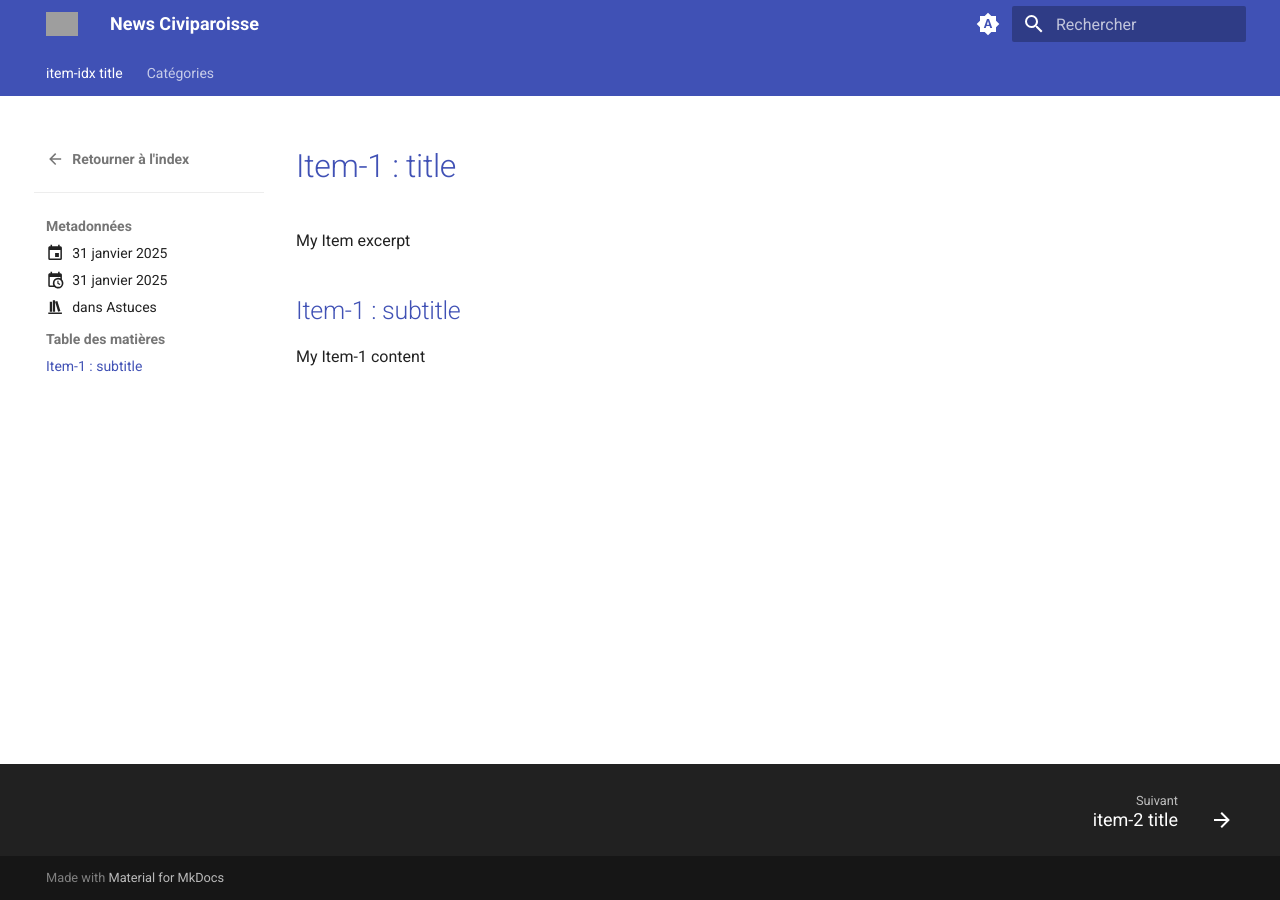
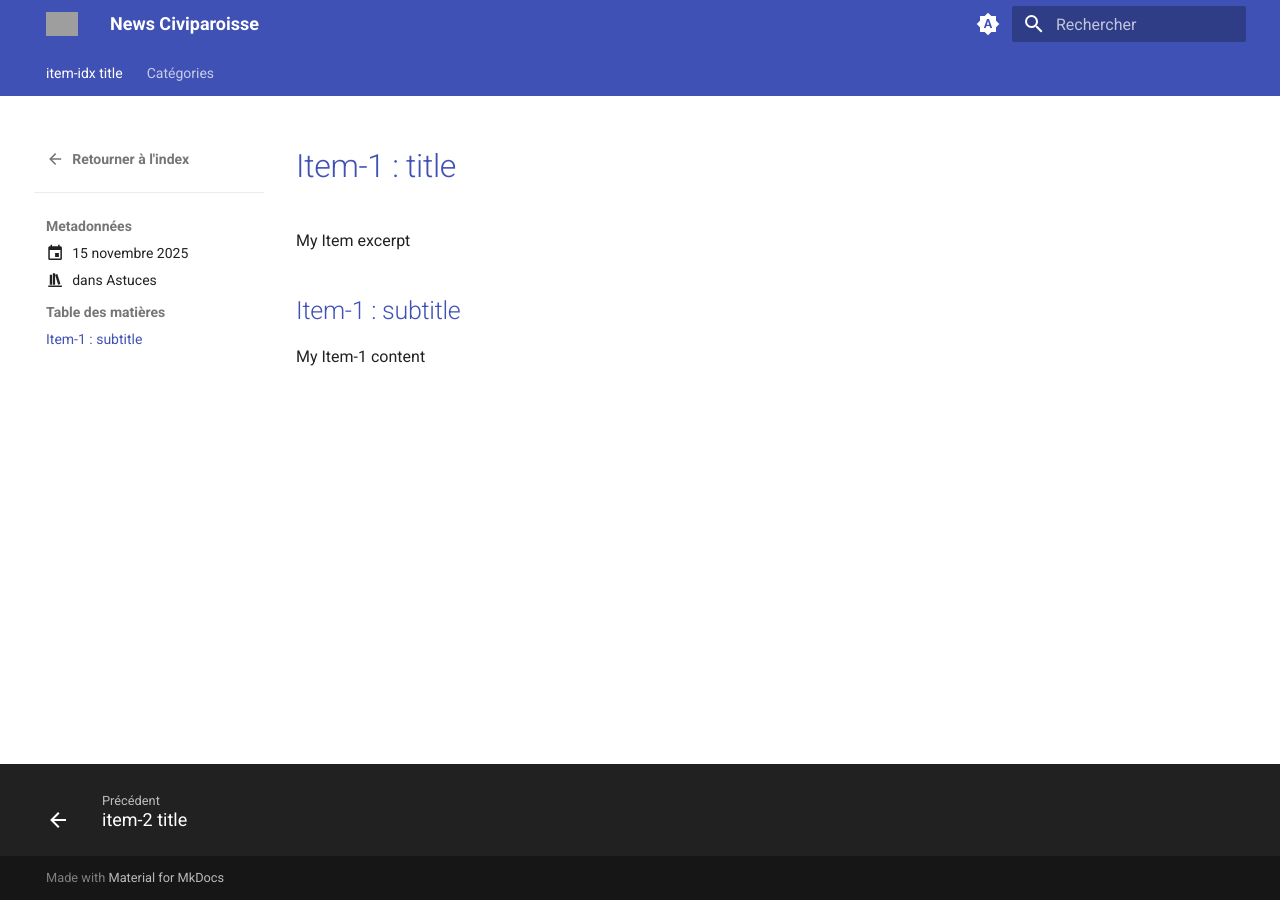
Before and after one commit to UEPAL-Civiparoisse-Documentation/News, an MkDocs documentation site: the page built from docs/posts/astuces/1.md, in a window 1280 px wide. Built offline with MkDocs 1.6.1 and Material for MkDocs 9.7.7, drawn with Linux system fonts in a browser that asks for light colours; grey boxes are pictures that could not be loaded.

Commit message:
Update 1.md

```diff
--- a/docs/posts/astuces/1.md
+++ b/docs/posts/astuces/1.md
@@ -2,9 +2,9 @@
 slug: item-1
 title: item-1 title
 description: item-1 description
-date:
-  created: 2025-01-31
-  updated: 2025-01-31
+date: 2025-11-15
+created: 2025-11-15
+updated: 2025-11-15
 categories: ["Astuces"]
 excerpt: item-1 excerpt
 ---
```
